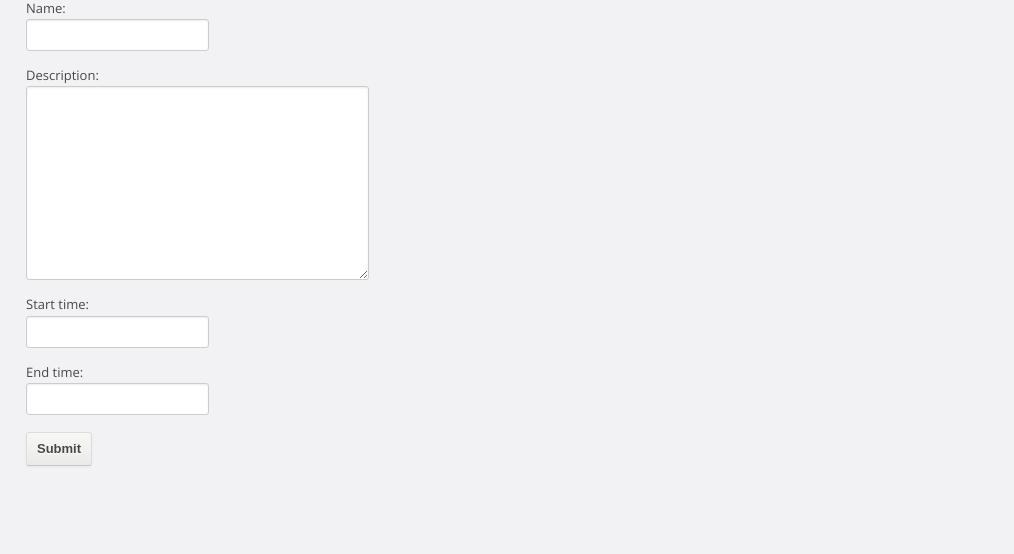
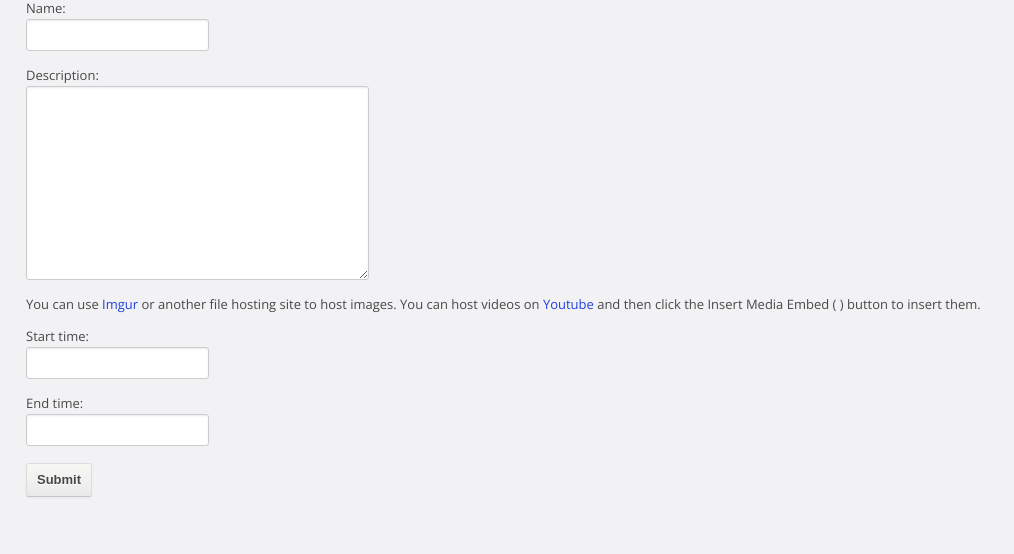
Before and after one commit to tjcsl/homecoming, a Django app: template hocoapp/templates/create_event_form.html in a window 1280 px wide. Shown: the part 57-611 px from the top of the page, without its empty margins (0-1014 px from the left). Run offline with Django 3.2, Linux system fonts and the light colour scheme; the template is opened without the code that fills it: values that come from a table or form of the project are taken from there, others are empty; some libraries are stand-ins or nearby versions.

Commit message:
video/picture instructions

```diff
--- a/hocoapp/templates/create_event_form.html
+++ b/hocoapp/templates/create_event_form.html
@@ -33,6 +33,9 @@ $(document).ready(function() {
         <p>
             {{ field.label }}:<br />
             {{ field }}
+            {% if field.auto_id == "id_description" %}
+            <div>You can use <a href="https://imgur.com/">Imgur</a> or another file hosting site to host images. You can host videos on <a href="https://youtube.com/">Youtube</a> and then click the Insert Media Embed (<span class="cke_button_icon cke_button__embed_icon" style="float:none">&nbsp;</span></span>) button to insert them.</div>
+            {% endif %}
             {{ field.errors }}
         </p>
         {% endfor %}
```
